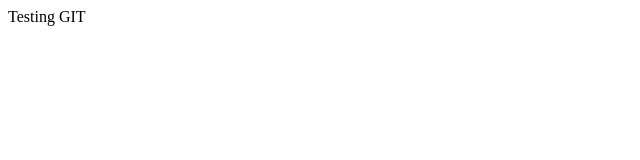
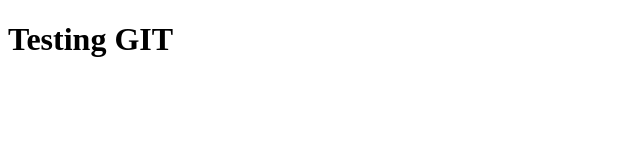
Before and after one commit to Piet-Tia/nauka-gita, a plain HTML site: page index.html in a window 1280 px wide. Shown: the whole page, without its empty margins (0-640 px from the left). Drawn offline with Linux system fonts and the light colour scheme.

```diff
--- a/index.html
+++ b/index.html
@@ -5,6 +5,6 @@
         <title>Git training</title>
     </head>
     <body>
-        Testing GIT
+        <h1>Testing GIT</h1>
     </body>
 </html>
```
